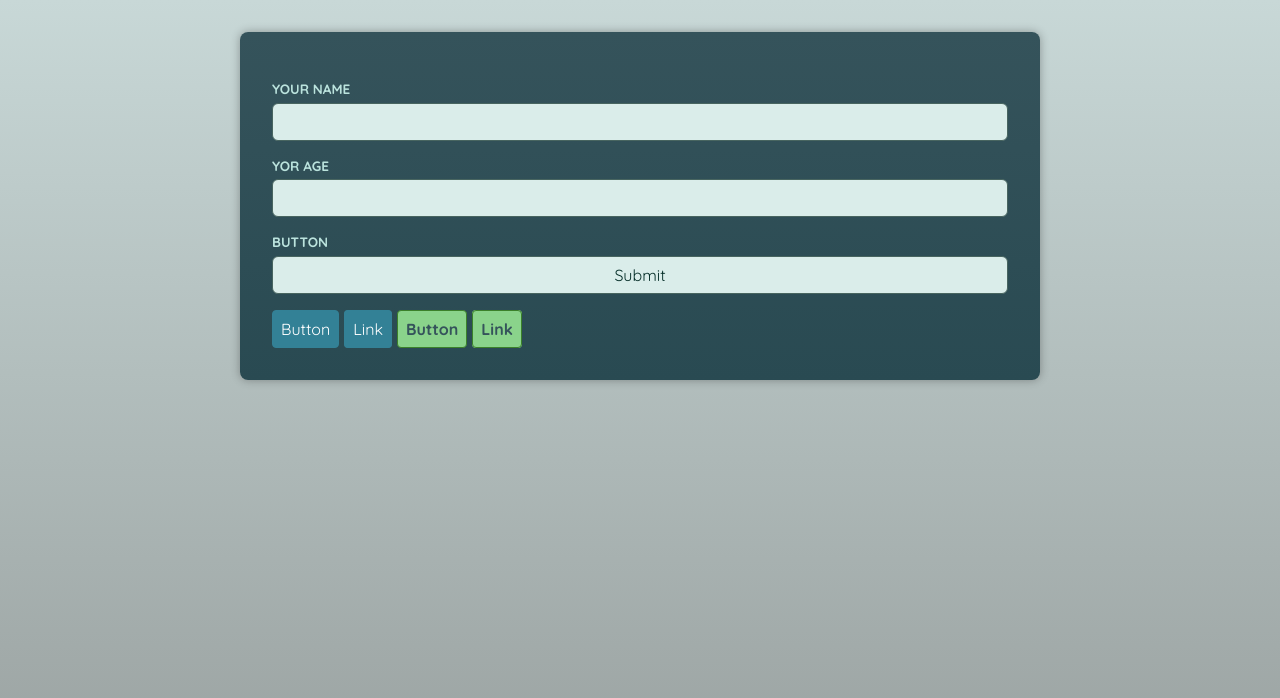
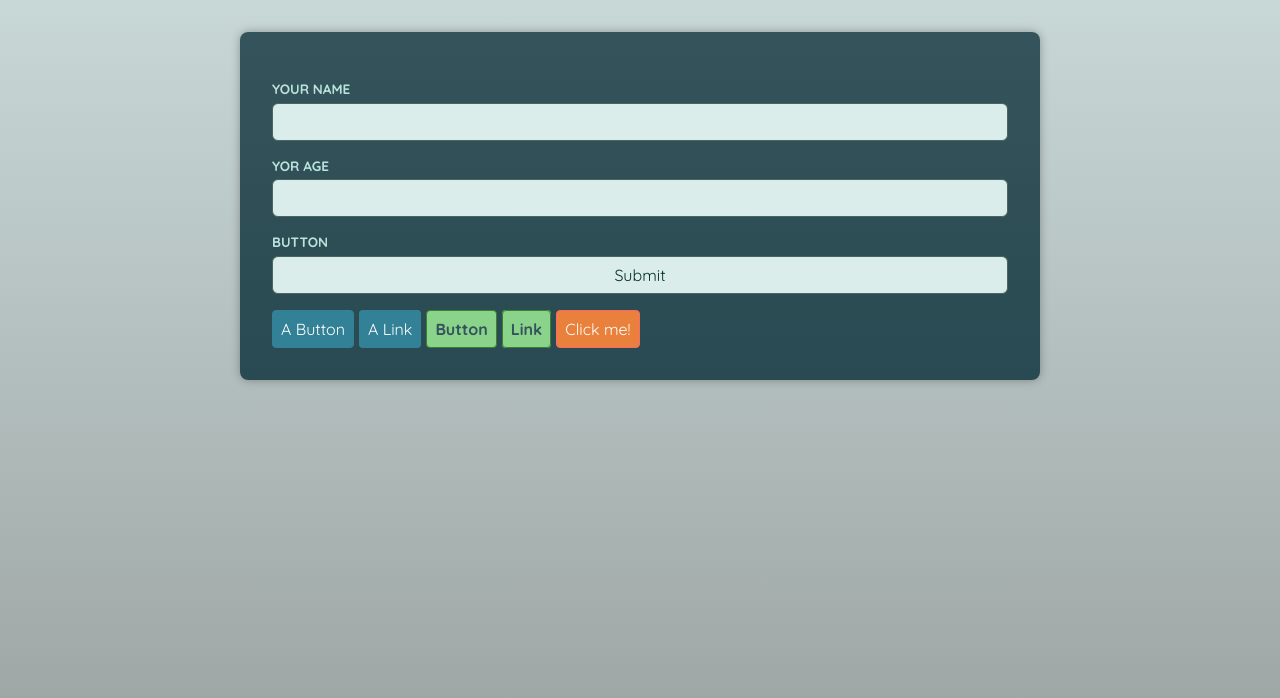
Before and after one commit to Lika-M/flexible-components, a React (Vite) app: page / in a window 1280 px wide. Shown: the top 698 px of the page. Built offline with nearby package versions, Linux system fonts and the light colour scheme; a web font is replaced by a local one.

Commit message:
Built a polymorphic wrapper component with generics that provides common TSX, logic, or styling.

```diff
--- a/src/App.css
+++ b/src/App.css
@@ -66,3 +66,8 @@ input {
   color: #35535b;
   font-weight: bold;
 }
+
+.container.button{
+  border: 1px solid #fc6868;
+  background-color: #e9813c;
+}
--- a/src/App.tsx
+++ b/src/App.tsx
@@ -2,6 +2,7 @@ import Input from './components/Input.tsx';
 import Button from './components/Button.tsx';
 import CustomButton from './components/CustomButton.tsx';
 import './App.css'
+import Container from './components/Container.tsx';
 
 function App() {
 
@@ -13,13 +14,25 @@ function App() {
         <Input label='Yor age' id='age' type='number' />
         <Input label='Button' id='button' type='submit' disabled />
       </>
+
       <>
-        <Button el='button' />
-        <Button el='link' href='https://dir.bg' />
+        <Button el='button' >A Button</Button>
+        <Button el='link' href='https://dir.bg' >A Link</Button>
       </>
+
       <>
         <CustomButton disabled />
         <CustomButton href='https://dir.bg' />
+      </>
+
+      <>
+        <Container as={Button}
+          el='button'
+          type="button"
+          onClick={() => console.log('CLICKED')}
+        >
+          Click me!
+        </Container>
       </>
     </main>
   )
--- a/src/components/Button.tsx
+++ b/src/components/Button.tsx
@@ -1,18 +1,20 @@
-import { ComponentPropsWithoutRef } from "react";
+import { type ComponentPropsWithoutRef, type ReactNode } from "react";
 
 type ButtonProps = {
     el: 'button';
+    children: ReactNode;
 } & ComponentPropsWithoutRef<'button'>
 
 type LinkProps = {
     el: 'link';
+    children: ReactNode;
 } & ComponentPropsWithoutRef<'a'>
 
 export default function Button(props: ButtonProps | LinkProps) {
 
     if (props.el === 'link') {
-        return <a className="button" {...props}>Link</a>
+        return <a className="button" {...props}>{props.children}</a>
     }
 
-    return <button className="button"  {...props}>Button</button>
+    return <button className="button"  {...props}>{props.children}</button>
 }
--- /dev/null
+++ b/src/components/Container.tsx
@@ -0,0 +1,19 @@
+import { type ReactNode, type ElementType, type ComponentPropsWithoutRef } from "react";
+
+// T is identifier and brings all props of the extended type
+type ContainerProps<T extends ElementType> = {
+    as?: T;
+    children: ReactNode;
+} & ComponentPropsWithoutRef<T>
+
+// that needs to a Generic fn that may wrap every component type
+// the problem is that "as" needs to be optional and the Component must have another opportunity
+export default function Container<C extends ElementType>({
+    as,
+    children,
+    ...restProps
+}: ContainerProps<C>) {
+    const Component = as || 'div';
+
+    return <Component className="container button" {...restProps}>{children}</Component>;
+}
--- a/src/components/CustomButton.tsx
+++ b/src/components/CustomButton.tsx
@@ -1,15 +1,15 @@
-import { ComponentPropsWithoutRef } from "react";
+import { type ComponentPropsWithoutRef } from "react";
 
 
 // No need to specify element, but attributes that will/never use
 // Otherwise they are mixed between the two types
 type CustomButtonProps = ComponentPropsWithoutRef<'button'> & {
     href?: never;
-    disabled?: true;
+    target?: true;
 }
 type CustomLinkProps = ComponentPropsWithoutRef<'a'>  & {
     href?: string;
-    disabled?: never;
+    target?: never;
 }
 
 // Util function: if returns true  --> props is /return type/
```
